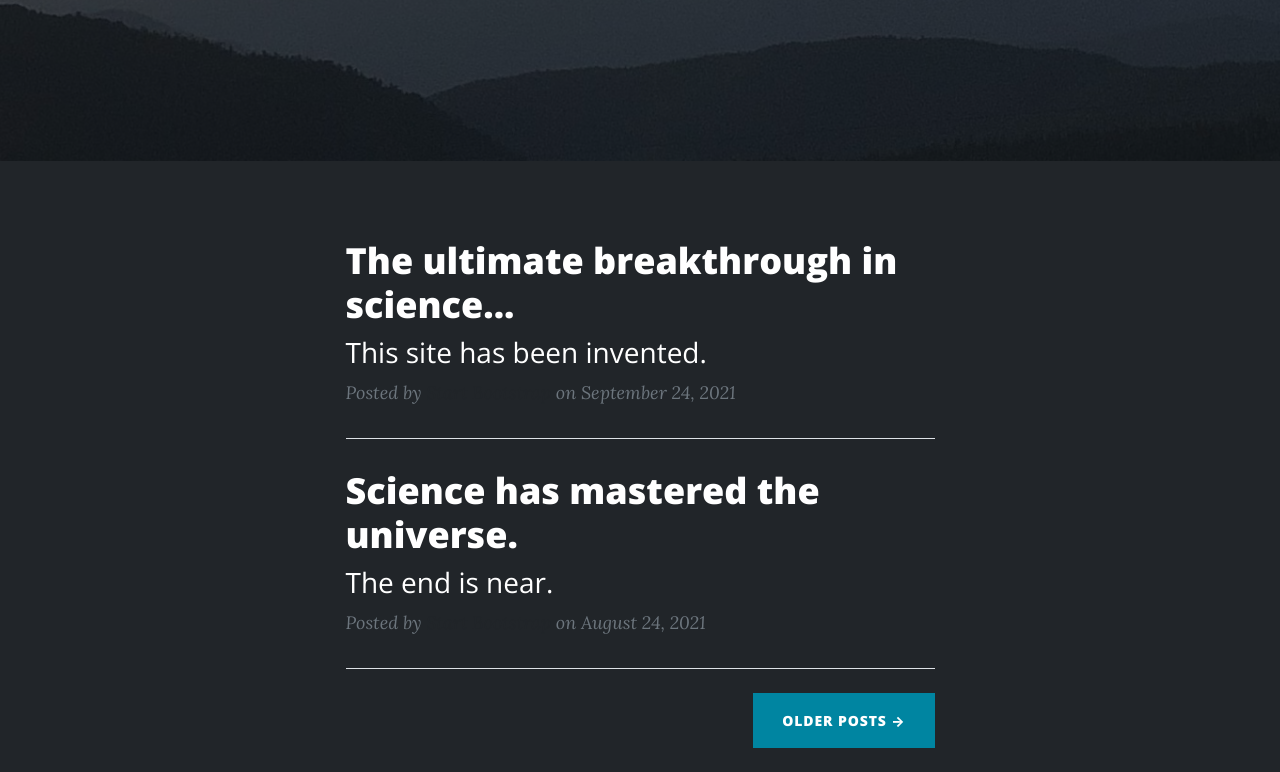
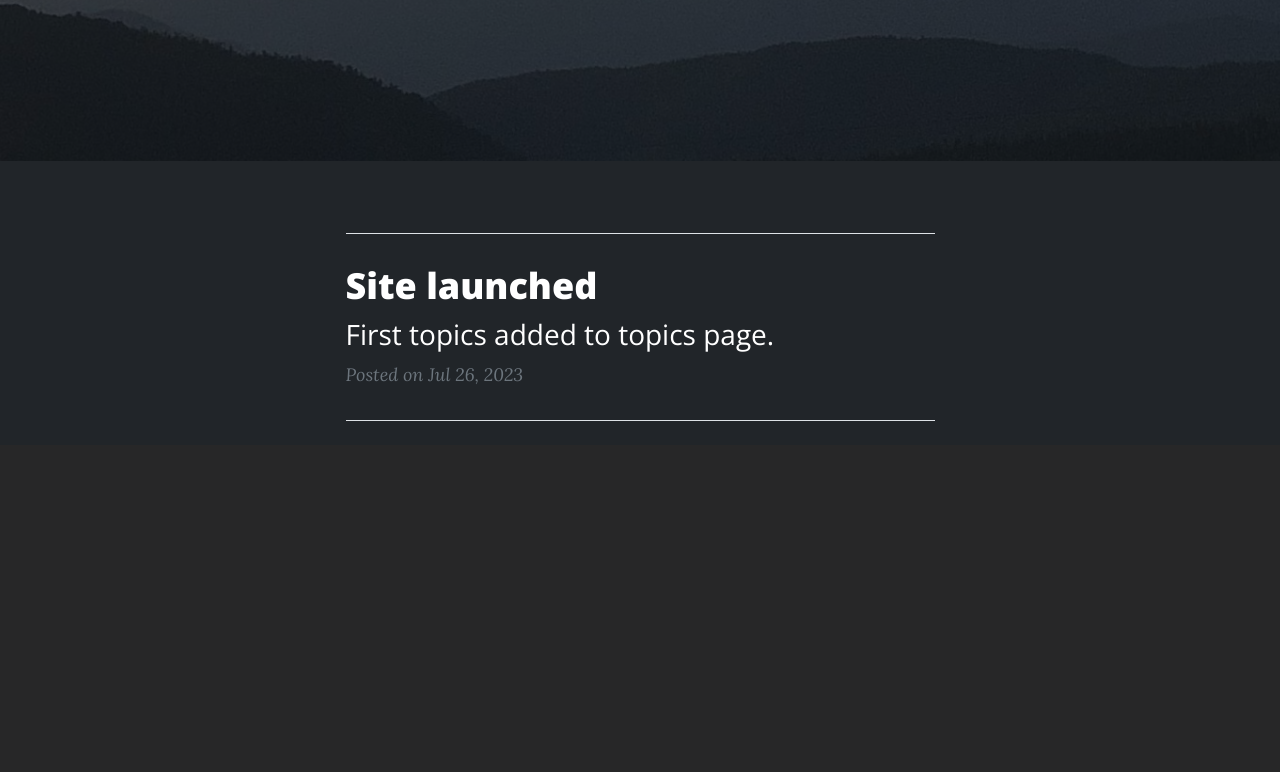
Before and after one commit to PeterMenchu/Saturn-Science, a Flask app: page / in a window 1280 px wide. Shown: the part 563-1335 px from the top of the page. After the commit the page ends 984 px from the top, so only its background shows below. Run offline with Flask 2, Linux system fonts and the light colour scheme; some libraries are stand-ins or nearby versions.

Commit message:
Changing homepage

```diff
--- a/ScienceResource/templates/index.html
+++ b/ScienceResource/templates/index.html
@@ -18,7 +18,7 @@
 <div class="container px-4 px-lg-5">
     <div class="row gx-4 gx-lg-5 justify-content-center">
         <div class="col-md-10 col-lg-8 col-xl-7">
-            <!-- Post preview-->
+            <!-- Post preview
             <div class="post-preview">
                 <a href="post.html">
                     <h2 class="post-title">The ultimate breakthrough in science...</h2>
@@ -29,25 +29,22 @@
                     <a href="#!">Start Bootstrap</a>
                     on September 24, 2021
                 </p>
-            </div>
+            </div>-->
             <!-- Divider-->
             <hr class="my-4" />
             <!-- Post preview-->
             <div class="post-preview">
-                <a href="post.html">
-                    <h2 class="post-title">Science has mastered the universe.</h2>
-                    <h3 class="post-subtitle">The end is near.</h3>
+                <a href="topics">
+                    <h2 class="post-title">Site launched</h2>
+                    <h3 class="post-subtitle">First topics added to topics page.</h3>
                 </a>
                 <p class="post-meta">
-                    Posted by
-                    <a href="#!">Start Bootstrap</a>
-                    on August 24, 2021
+                    Posted on Jul 26, 2023
                 </p>
             </div>
             <!-- Divider-->
             <hr class="my-4" />
             <!-- Pager-->
-            <div class="d-flex justify-content-end mb-4"><a class="btn btn-primary text-uppercase" href="#!">Older Posts →</a></div>
         </div>
     </div>
 </div>
```
